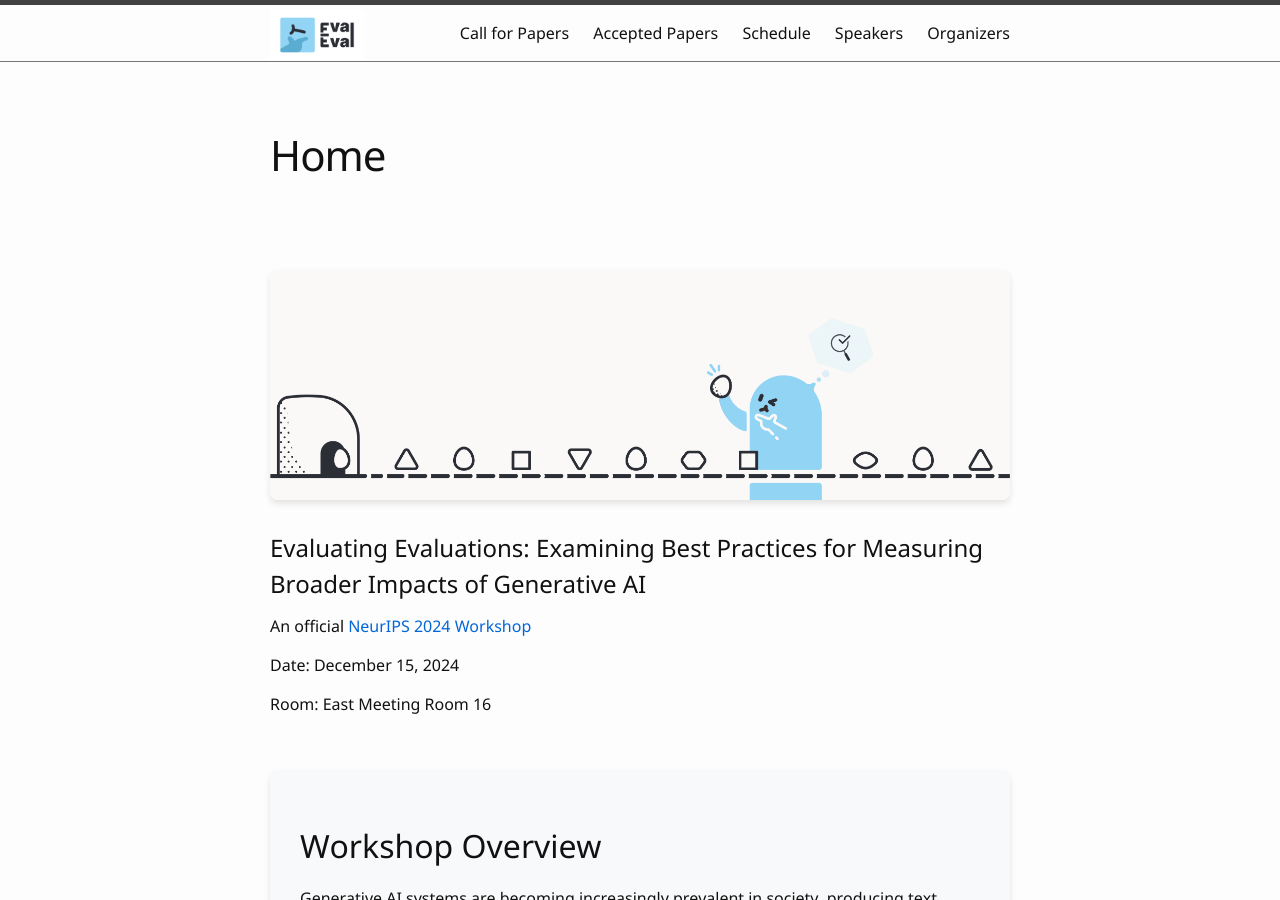
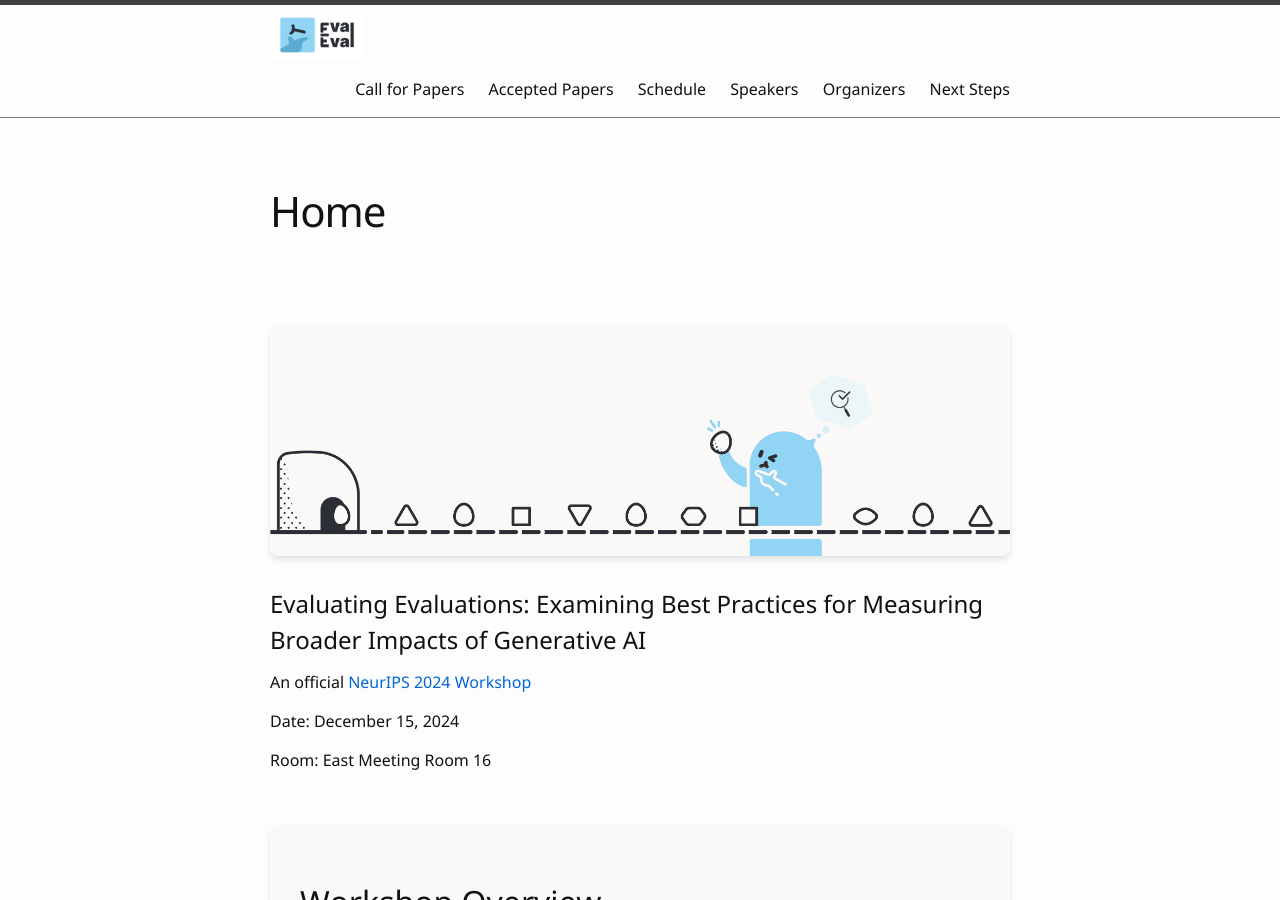
Before and after one commit to aaai-fidu-lab/aaai-fidu-lab.github.io, a Jekyll site: the page built from index.md, in a window 1280 px wide and 900 px high. Built offline with Jekyll 4.4.1, drawn with Linux system fonts in a browser that asks for light colours; our own code applies the rules of GitHub Pages for plain Markdown files.

Commit message:
Update _config.yml

```diff
--- a/_config.yml
+++ b/_config.yml
@@ -28,6 +28,7 @@ nav_pages:
   - schedule.md
   - speakers.md
   - organizers.md
+  - whats-next.md
 
 # Colors
 color_scheme: blue
```
